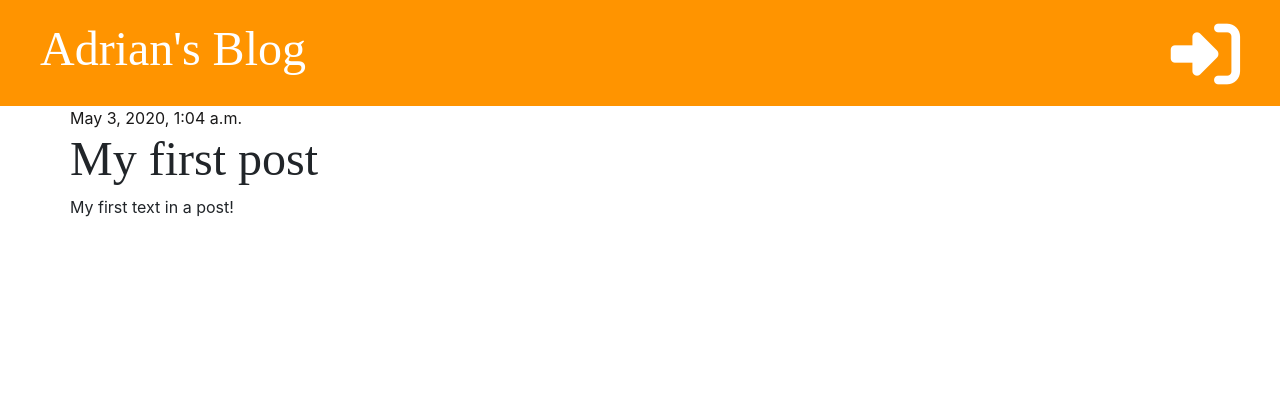
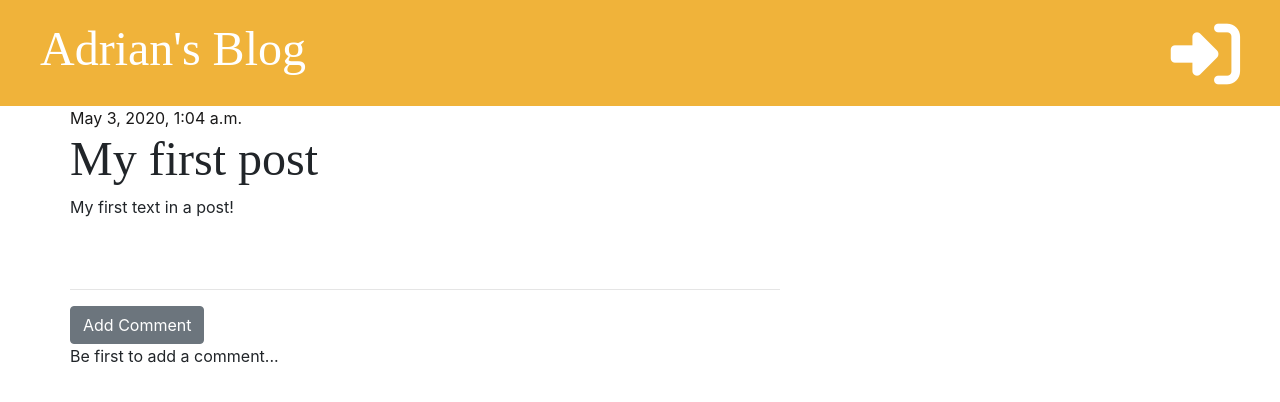
Before and after one commit to AdrianIlovan/my_django_blog_site, a Django app: page /post/1/ in a window 1280 px wide. Shown: the top 402 px of the page. Run offline with Django 3.2, Linux system fonts and the light colour scheme; data comes from the database, SQL or seed files in the repository; both versions use the stored data as it was after the commit; some libraries are stand-ins or nearby versions.

Commit message:
Add feature to comment on blog posts

```diff
--- a/blog/admin.py
+++ b/blog/admin.py
@@ -1,5 +1,6 @@
 from django.contrib import admin
-from .models import Post
+from .models import Post, Comment
 
 
 admin.site.register(Post)
+admin.site.register(Comment)
--- a/blog/models.py
+++ b/blog/models.py
@@ -15,3 +15,13 @@ class Post(models.Model):
 
     def __str__(self):
         return self.title
+
+
+class Comment(models.Model):
+    post = models.ForeignKey('blog.Post', on_delete=models.CASCADE, related_name='comments')
+    author = models.CharField(max_length=200)
+    text = models.TextField()
+    created_date = models.DateTimeField(default=timezone.now)
+
+    def __str__(self):
+        return self.text
--- a/blog/static/css/blog.css
+++ b/blog/static/css/blog.css
@@ -1,5 +1,5 @@
 .page-header {
-    background-color: #ff9400;
+    background-color: #f0b33a;
     margin-top: 0;
     padding: 20px 20px 20px 40px;
 }
@@ -49,3 +49,7 @@ h1, h2, h3, h4 {
     font-size: 26pt;
     margin-right: 20px;
 }
+
+.comment {
+    margin: 20px 0px 20px 20px;
+}
--- a/blog/templates/blog/post_detail.html
+++ b/blog/templates/blog/post_detail.html
@@ -23,4 +23,23 @@
         <h1>{{ post.title }}</h1>
         <p>{{ post.text|linebreaksbr }}</p>
     </div>
+            <hr>
+
+        <a href="{% url 'add_comment_to_post' pk=post.pk %}" class="btn btn-secondary">Add Comment</a>
+
+    {% for comment in post.comments.all %}
+    <div class="comment">
+
+       <div class="">
+           {{ comment.created_date }}
+       </div>
+
+        <strong>{{ comment.author }}</strong>
+        <p>{{ comment.text }}</p>
+    </div>
+
+    {% empty %}
+        <p>Be first to add a comment...</p>
+    {% endfor %}
+
 {% endblock %}
--- a/blog/urls.py
+++ b/blog/urls.py
@@ -29,4 +29,7 @@ urlpatterns = [
     # mydjangosite.com/post/2/publish -->online
     path('post/<int:pk>/publish/', views.post_publish, name='post_publish'),
 
+    # 127.0.0.1:8000/post/2/comment  -->local
+    # mydjangosite.com/post/2/comment -->online
+    path('post/<int:pk>/comment/', views.add_comment_to_post, name='add_comment_to_post'),
 ]
--- a/blog/views.py
+++ b/blog/views.py
@@ -2,7 +2,7 @@ from django.shortcuts import render, get_object_or_404, redirect
 from django.utils import timezone
 from django.contrib.auth.decorators import login_required
 from .models import Post
-from .forms import PostForm
+from .forms import PostForm, CommentForm
 
 
 # Create your views here.
@@ -65,3 +65,18 @@ def post_publish(request, pk):
     post = get_object_or_404(Post, pk=pk)
     post.publish()
     return redirect('post_detail', pk=pk)
+
+
+def add_comment_to_post(request, pk):
+    post = get_object_or_404(Post, pk=pk)
+    if request.method == 'POST':
+        form = CommentForm(request.POST)
+        if form.is_valid():
+            comment = form.save(commit=False)
+            comment.author = request.user
+            comment.post = post
+            comment.save()
+            return redirect('post_detail', pk=post.pk)
+    else:
+        form = CommentForm()
+    return render(request, 'blog/add_comment_to_post.html', {'form': form})
```
Also changed, not shown: blog/forms.py (+7 -1 lines), blog/templates/blog/add_comment_to_post.html (added, +13 -0 lines), blog/migrations/0003_comments.py (added), blog/migrations/0004_auto_20200601_1255.py (added), db.sqlite3.
